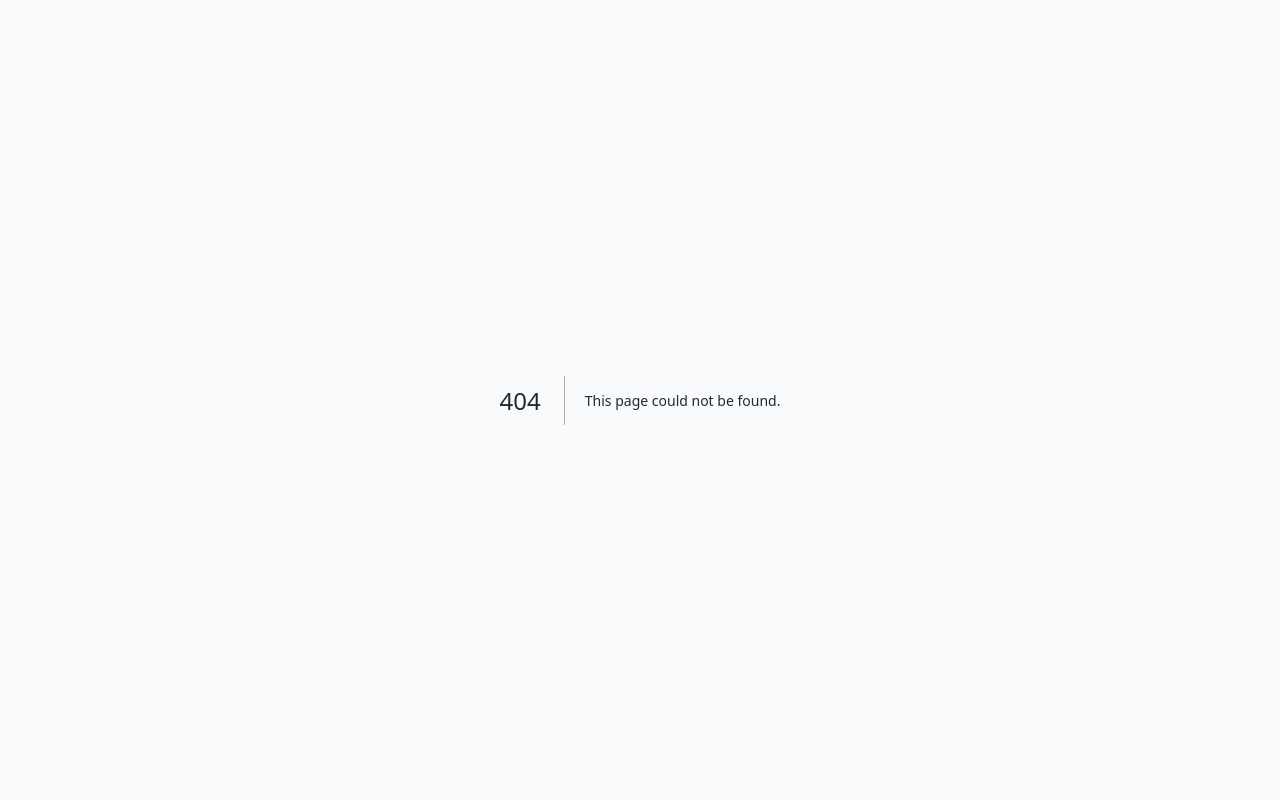
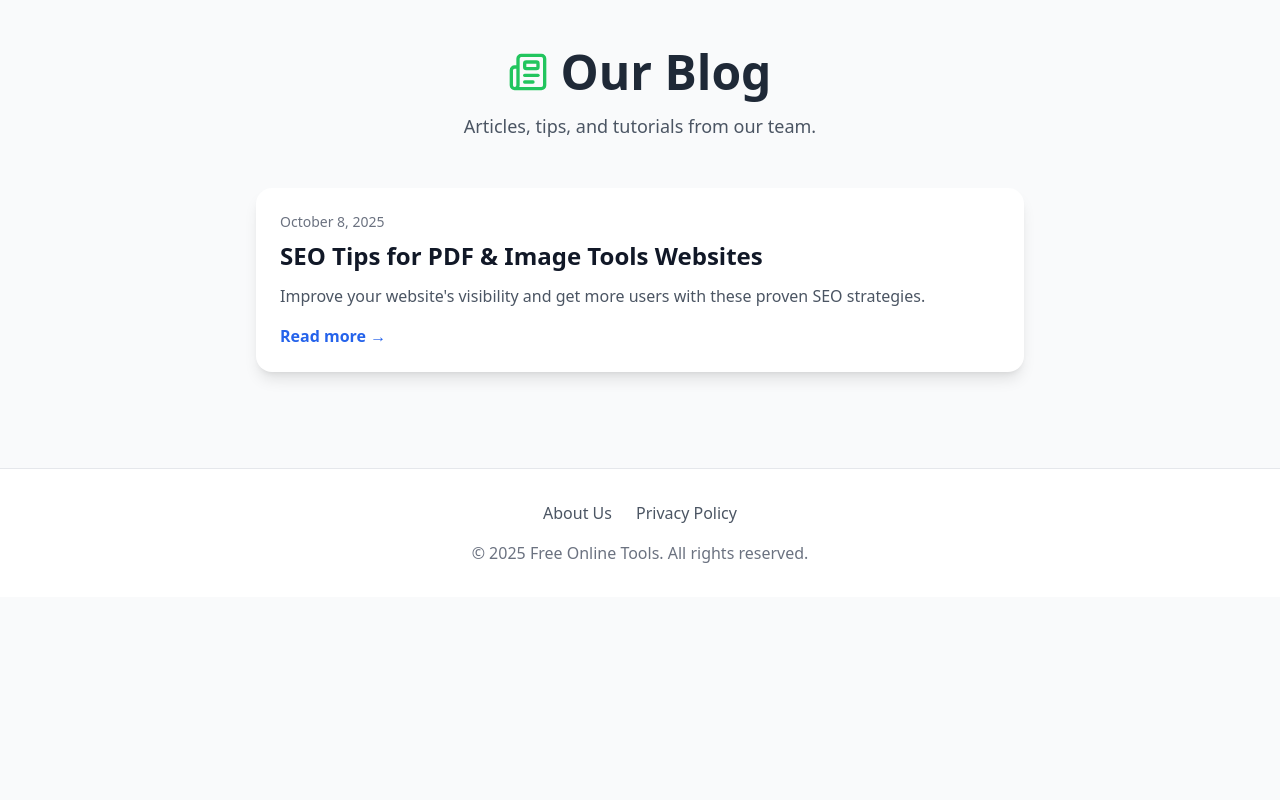
Before and after one commit to studybuild576-commits/my-tool-website, a Next.js app: page /blog in a window 1280 px wide. Before the commit this address had no page. Shown: the top 800 px of the page. Built offline with nearby package versions, Linux system fonts and the light colour scheme.

Commit message:
Create page.tsx

```diff
--- /dev/null
+++ b/app/blog/page.tsx
@@ -0,0 +1,56 @@
+import type { Metadata } from 'next';
+import Link from 'next/link';
+import { Newspaper } from 'lucide-react';
+
+// इस पेज का SEO
+export const metadata: Metadata = {
+  title: "Blog | Free Online Tools",
+  description: "Read our latest articles, tips, and tutorials about online tools, SEO, and productivity.",
+};
+
+// भविष्य में आप यहीं पर अपनी नई ब्लॉग पोस्ट जोड़ेंगे
+const posts = [
+  {
+    slug: 'seo-tips',
+    title: 'SEO Tips for PDF & Image Tools Websites',
+    description: 'Improve your website\'s visibility and get more users with these proven SEO strategies.',
+    date: 'October 8, 2025',
+  },
+  // {
+  //   slug: 'another-post',
+  //   title: 'Another Blog Post Title',
+  //   description: 'A short description for the next blog post.',
+  //   date: 'October 9, 2025',
+  // },
+];
+
+export default function BlogIndexPage() {
+  return (
+    <main className="container mx-auto px-4 py-12">
+      <div className="max-w-3xl mx-auto">
+        <header className="text-center mb-12">
+          <h1 className="text-4xl md:text-5xl font-extrabold text-gray-800 flex items-center justify-center gap-3">
+            <Newspaper className="w-10 h-10 text-green-500" />
+            Our Blog
+          </h1>
+          <p className="mt-4 text-lg text-gray-600">Articles, tips, and tutorials from our team.</p>
+        </header>
+
+        <div className="space-y-8">
+          {posts.map((post) => (
+            <Link href={`/blog/${post.slug}`} key={post.slug}>
+              <article className="block bg-white p-6 rounded-2xl shadow-lg hover:shadow-2xl hover:scale-[1.02] transition-transform duration-300 ease-in-out">
+                <p className="text-sm text-gray-500">{post.date}</p>
+                <h2 className="mt-2 text-2xl font-bold text-gray-900">{post.title}</h2>
+                <p className="mt-3 text-gray-600">{post.description}</p>
+                <div className="mt-4 font-semibold text-blue-600 hover:text-blue-800">
+                  Read more →
+                </div>
+              </article>
+            </Link>
+          ))}
+        </div>
+      </div>
+    </main>
+  );
+}
```
